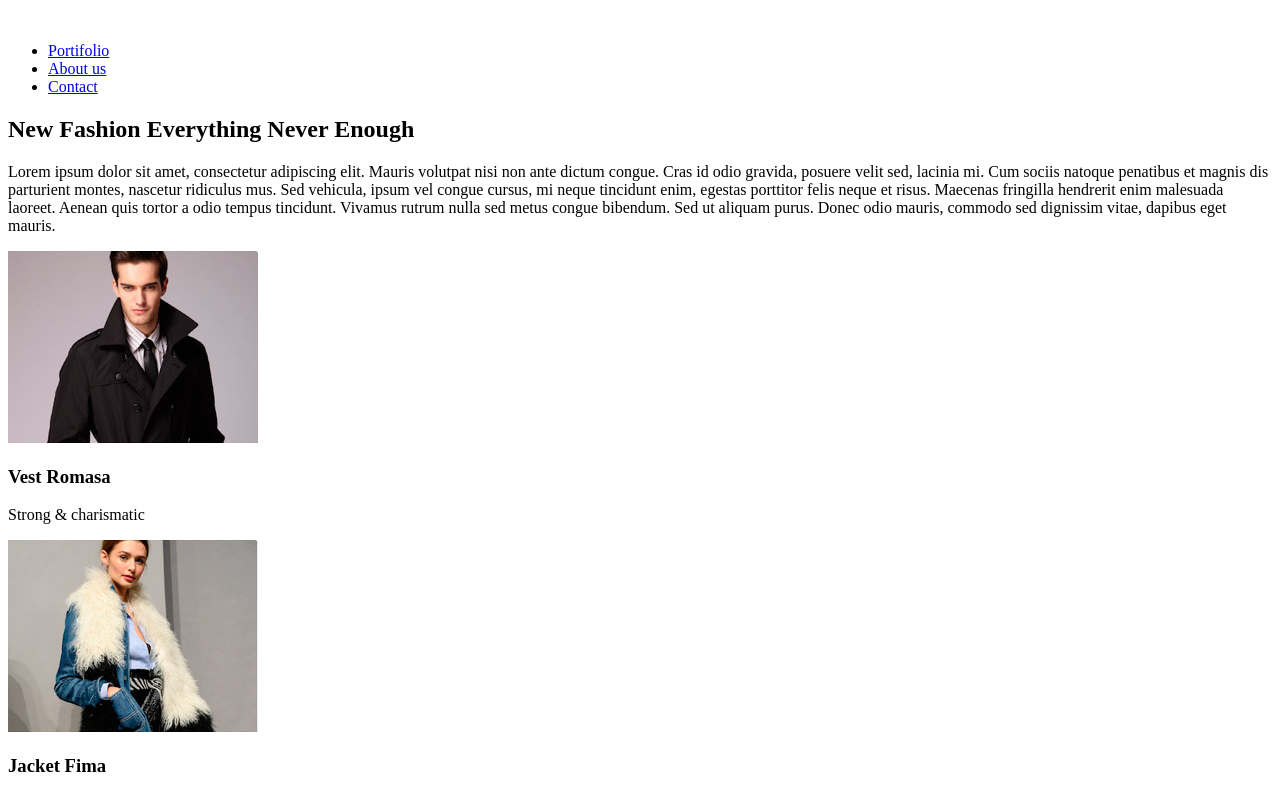
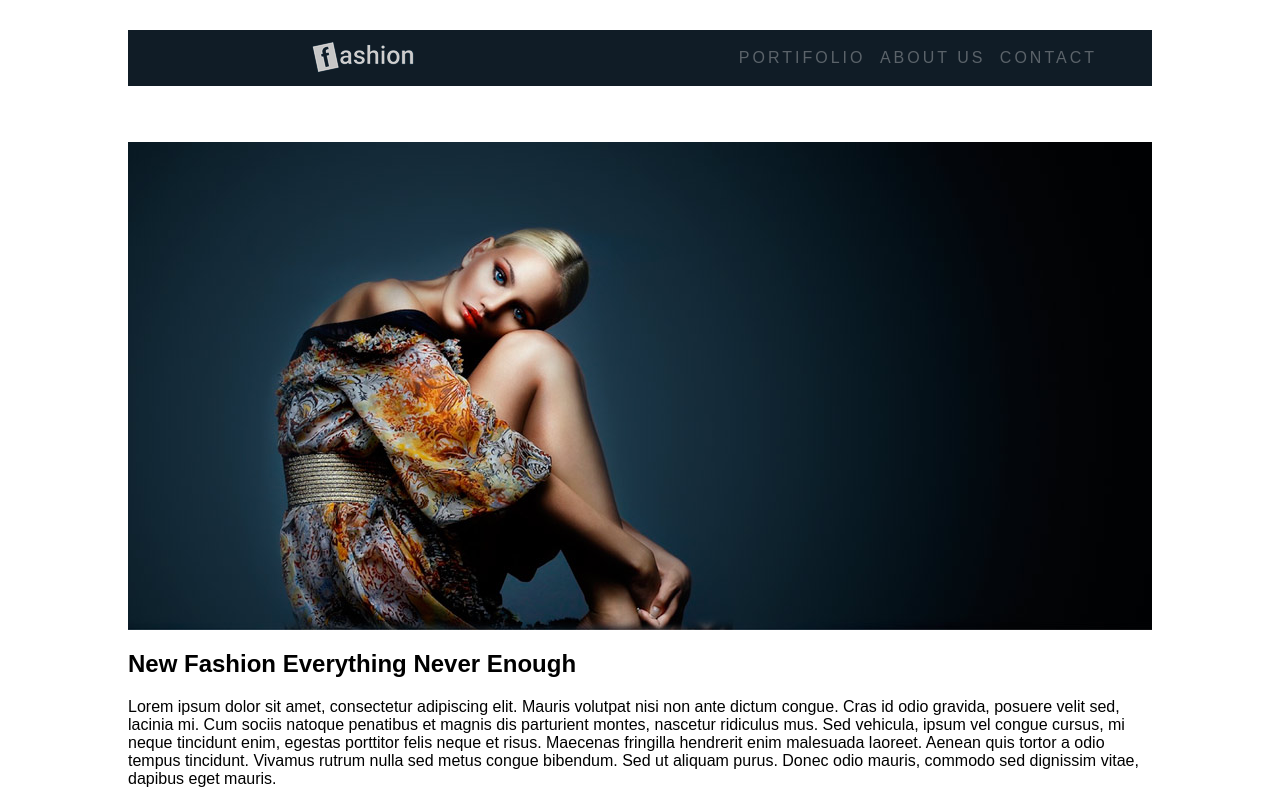
Before and after one commit to EsioFreitas/fashion, a plain HTML site: page index.html in a window 1280 px wide. Shown: the top 793 px of the page. Drawn offline with Linux system fonts and the light colour scheme.

Commit message:
Style header

```diff
--- a/index.css
+++ b/index.css
@@ -0,0 +1,52 @@
+body{
+    box-sizing: border-box;
+    font-family: sans-serif;
+    width: 80%;
+    margin: 30px auto;
+}
+
+header{
+    background-image: url("./images/topo.jpg");
+    background-size: contain;
+    background-position: bottom;
+    background-repeat: no-repeat;
+    height: 600px;
+}
+
+nav {
+    display: flex;
+    flex-direction: row;
+    background-color: #101C26;
+    justify-content: space-between;
+    align-items: center;
+}
+
+nav img {
+    margin-left: 180px;
+}
+
+.navigation{
+    margin-right: 50px;
+}
+
+nav:hover .navigation a{
+    color: #ffffff70;
+}
+
+.navigation__item {
+    display: inline-block;
+    margin: 0 5px;
+    padding: 3px 0;
+    list-style: none;
+}
+
+.navigation__item a{
+    text-decoration: none;
+    text-transform: uppercase;
+    color: #ffffff50;
+    letter-spacing: 3px;
+}
+
+nav .navigation a:hover{
+    color: #ffffff;
+}
--- a/index.html
+++ b/index.html
@@ -9,13 +9,16 @@
     <body>
         <header>
             <nav>
-                <img>
-                <ul>
-                    <li><a href="#">Portifolio</a></li>
-                    <li><a href="#">About us</a></li>
-                    <li><a href="#">Contact</a></li>
+                <a href="#">
+                    <img src="./images/logo.png" alt="">
+                </a>
+                <ul class="navigation">
+                    <li class="navigation__item"><a href="#">Portifolio</a></li>
+                    <li class="navigation__item"><a href="#">About us</a></li>
+                    <li class="navigation__item"><a href="#">Contact</a></li>
                 </ul>
             </nav>
+        </header>
 
         <main>
             <section>
@@ -55,9 +58,10 @@
 
             <map></map>
         </main>
+
         <footer>
             <p>Copyright &copy; fastfashion.com</p>
         </footer>
-        </header>
+
     </body>
 </html>
```
Lines whose indentation alone changed are shown as unchanged.
